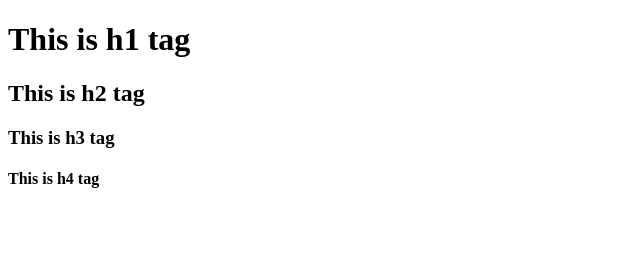
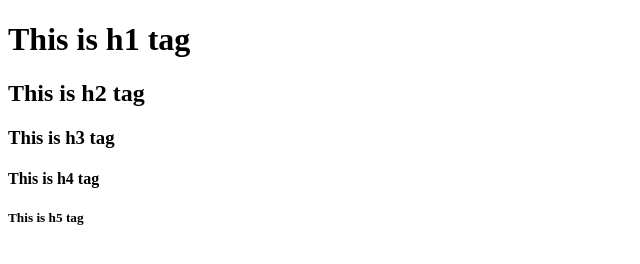
Before and after one commit to VanHungNguyenn/github-tutorial, a plain HTML site: page index.html in a window 1280 px wide. Shown: the full height of the page, 0-640 px from the left. Drawn offline with Linux system fonts and the light colour scheme.

Commit message:
change h5

```diff
--- a/index.html
+++ b/index.html
@@ -10,5 +10,6 @@
 		<h2>This is h2 tag</h2>
 		<h3>This is h3 tag</h3>
 		<h4>This is h4 tag</h4>
+		<h5>This is h5 tag</h5>
 	</body>
 </html>
```
